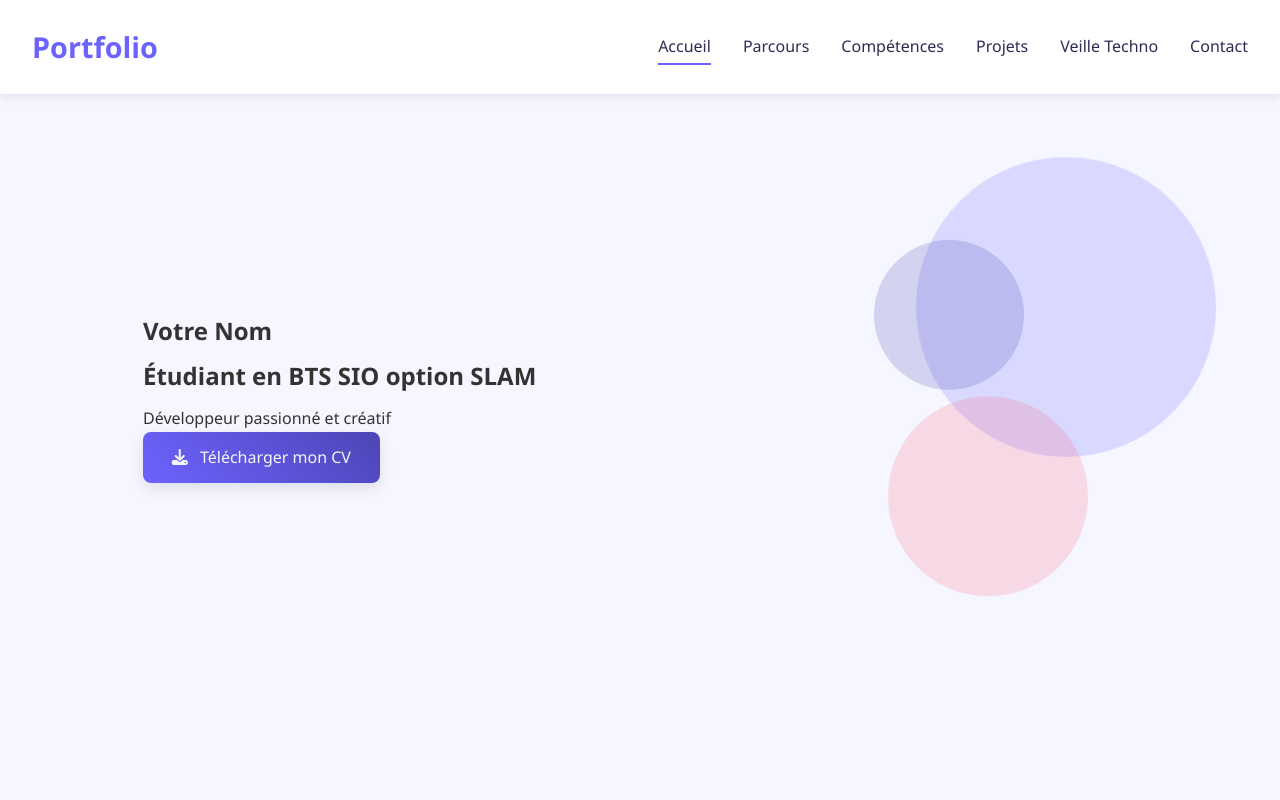
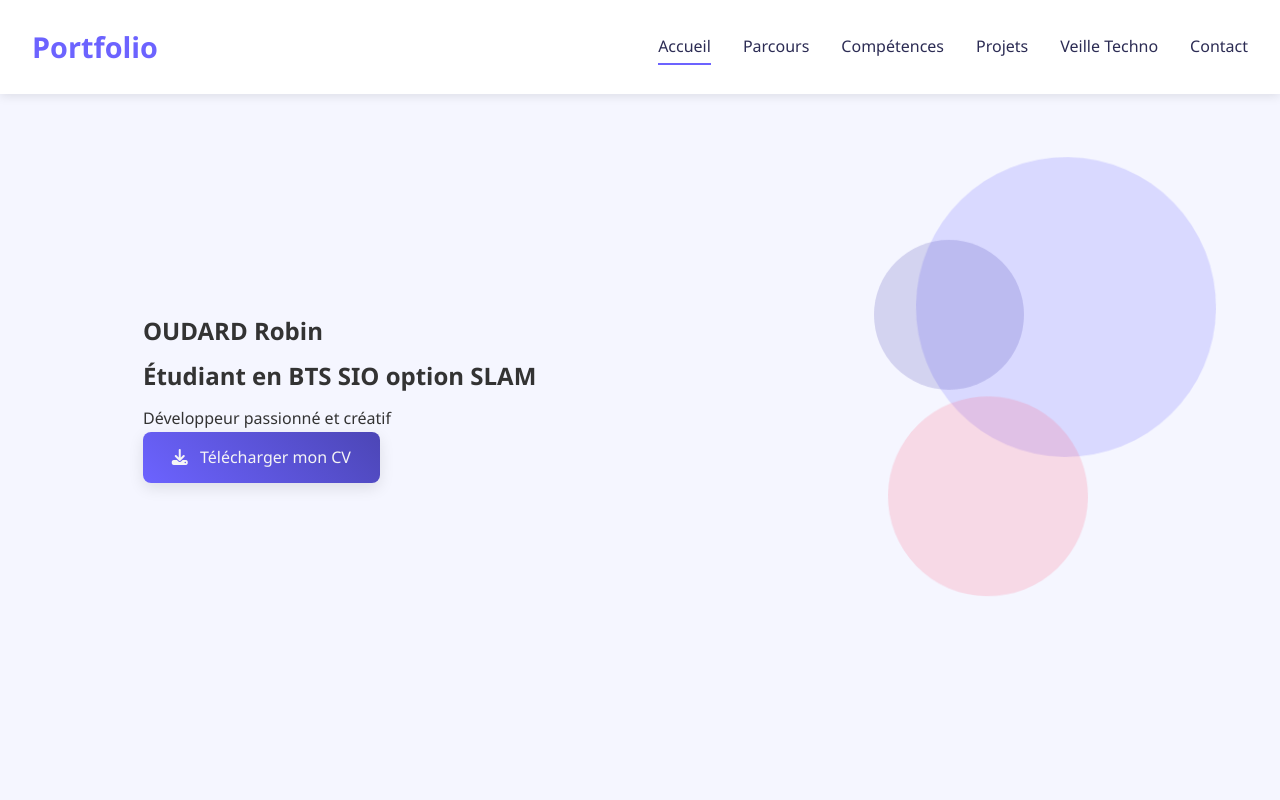
Before and after one commit to KhraxX/portfolio-bts, a plain HTML site: page index.html in a window 1280 px wide. Shown: the top 800 px of the page. Drawn offline with nearby package versions, Linux system fonts and the light colour scheme.

Commit message:
Mise à jour portfolio

```diff
--- a/index.html
+++ b/index.html
@@ -36,7 +36,7 @@
     <section id="accueil" class="section-accueil">
         <div class="container">
             <div class="accueil-content" data-aos="fade-up">
-                <h1>Votre Nom</h1>
+                <h1>OUDARD Robin</h1>
                 <h2>Étudiant en BTS SIO option SLAM</h2>
                 <p>Développeur passionné et créatif</p>
                 <a href="docs/votre-cv.pdf" class="btn-download" download>
```
